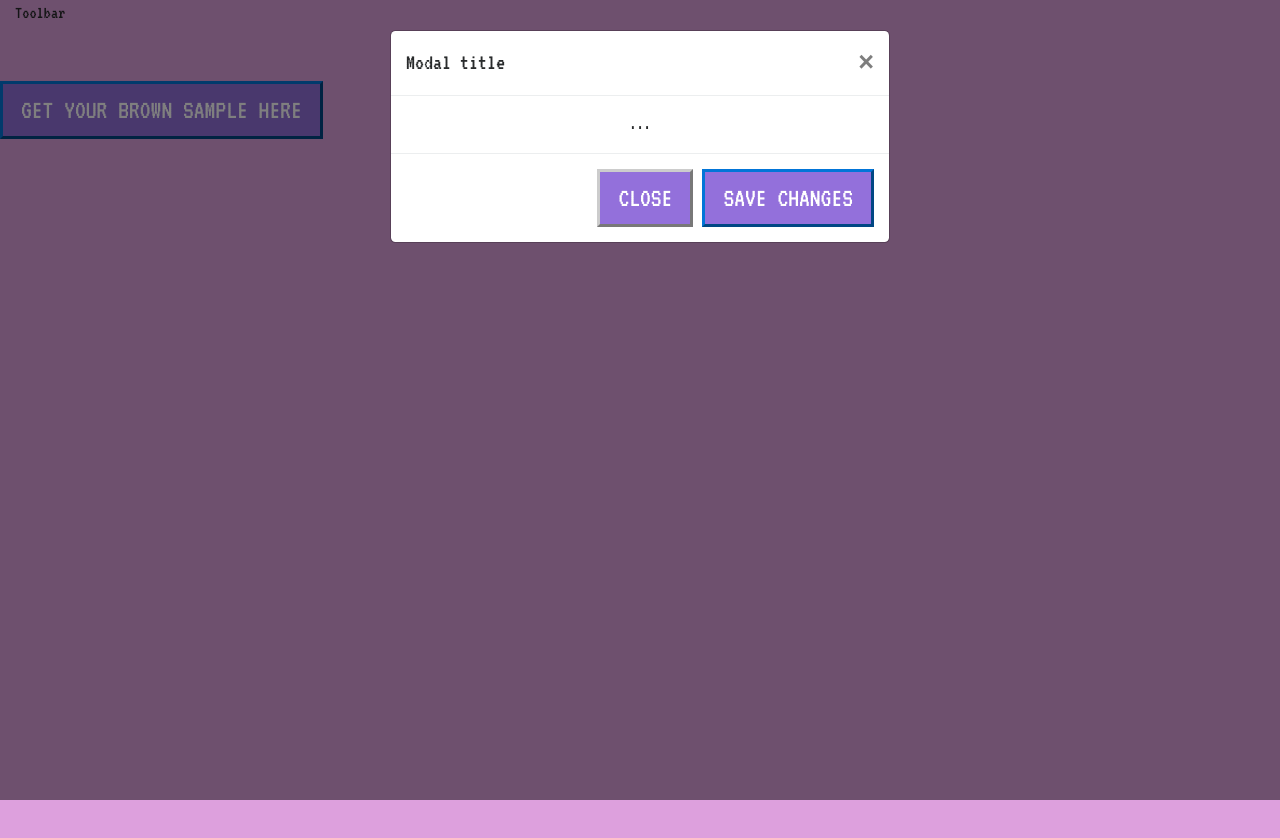
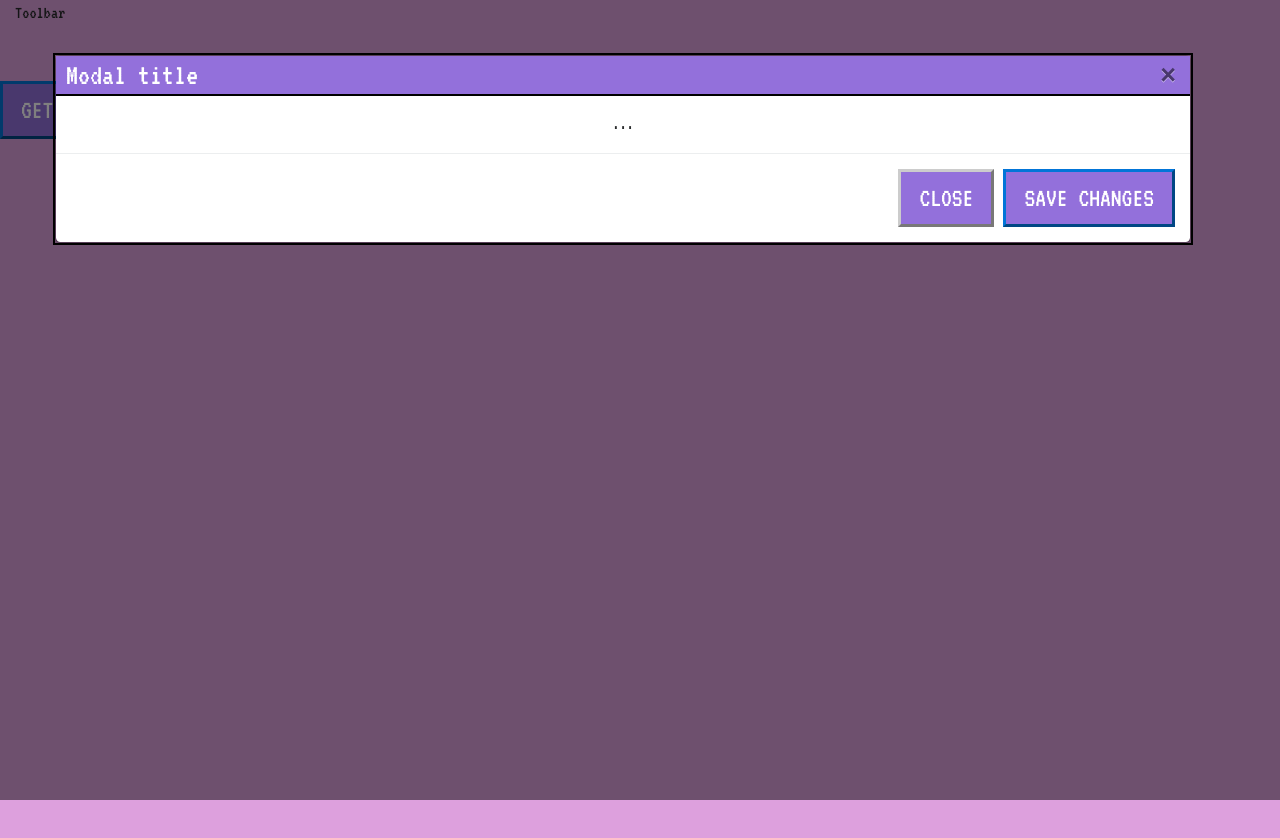
Before and after one commit to coding-jack/brown-os, a plain HTML site: page modal-testing.html in a window 1280 px wide. Both pictures are taken after a click on the button "GET YOUR BROWN SAMPLE HERE". Shown: the top 838 px of the page. Drawn offline with Linux system fonts and the light colour scheme.

Commit message:
Styled Modals

```diff
--- a/src/css/main.css
+++ b/src/css/main.css
@@ -107,3 +107,27 @@ a {
   border-width: 3px;
   text-transform: uppercase;
 }
+
+.modal-dialog {
+  max-width: 1140px;
+  margin: 53px;
+  border: 2px solid black;
+}
+
+.modal-title {
+  font-size: 30px;
+  line-height: 1;
+  color: white;
+}
+
+.modal-header {
+  padding: 4px;
+  padding-left: 10px;
+  background-color: mediumpurple;
+  border: 0;
+  border-bottom: 2px solid black;
+}
+
+button.close {
+  padding-right: 10px;
+}
```
Also changed, not shown: index.html (+24 -4 lines), images/jackie-chan/jackie-1.jpg (added), images/jackie-chan/jackie-2.jpg (added), images/jackie-chan/jackie-3.jpg (added), images/jackie-chan/jackie-4.jpg (added).
